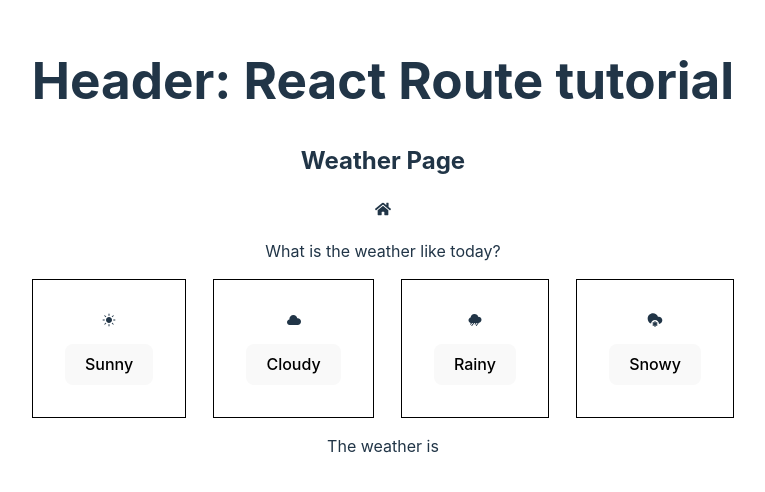
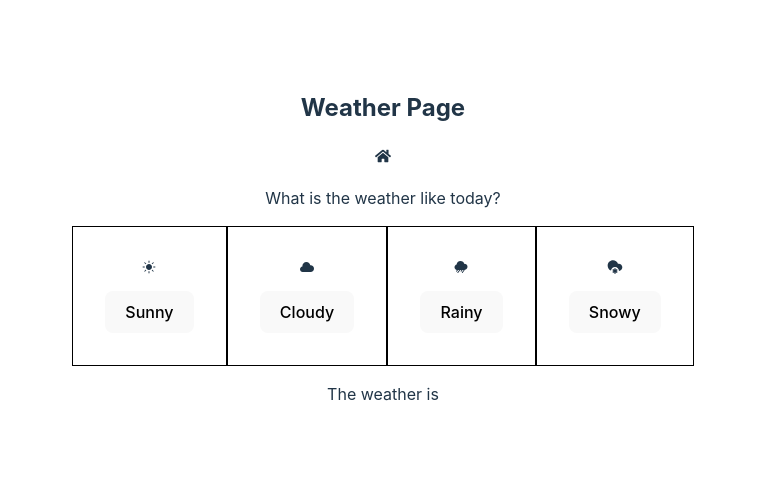
Before and after one commit to Olha36/react-learning, a React (Vite) app: page /weather in a window 1280 px wide. Shown: the part 154-646 px from the top of the page, without its empty margins (257-1022 px from the left). Built offline with nearby package versions, Linux system fonts and the light colour scheme.

Commit message:
delete header

```diff
--- a/src/components/Header.jsx
+++ /dev/null
@@ -1,7 +0,0 @@
-export default function Header() {
-    return (
-        <header>
-            <h1>Header: React Route tutorial</h1>
-        </header>
-    )
-}
--- a/src/pages/Form.jsx
+++ b/src/pages/Form.jsx
@@ -1,10 +1,9 @@
-import Header from '../components/Header';
 import FormValidation from '../components/conditionalRendering/formValidation';
 
 export default function Weather() {
   return (
     <>
-      <Header />
+      {/* <Header /> */}
       <FormValidation />
     </>
   );
--- a/src/pages/Product.jsx
+++ b/src/pages/Product.jsx
@@ -1,13 +1,10 @@
-import Header from "../components/Header";
-import ProductAvailability from "../components/conditionalRendering/productAvailability";
+import ProductAvailability from '../components/conditionalRendering/productAvailability';
 
 export default function Product() {
   return (
     <>
-      <Header />
       <h2>Product Page</h2>
       <ProductAvailability />
-
     </>
   );
 }
--- a/src/pages/Weather.jsx
+++ b/src/pages/Weather.jsx
@@ -1,13 +1,10 @@
-import Header from "../components/Header";
-import ConditionRendering from "../components/conditionalRendering/conditionRendering";
+import ConditionRendering from '../components/conditionalRendering/conditionRendering';
 
 export default function Weather() {
   return (
     <>
-      <Header />
       <h2>Weather Page</h2>
       <ConditionRendering />
-
     </>
   );
 }
```
Lines whose indentation alone changed are shown as unchanged.
